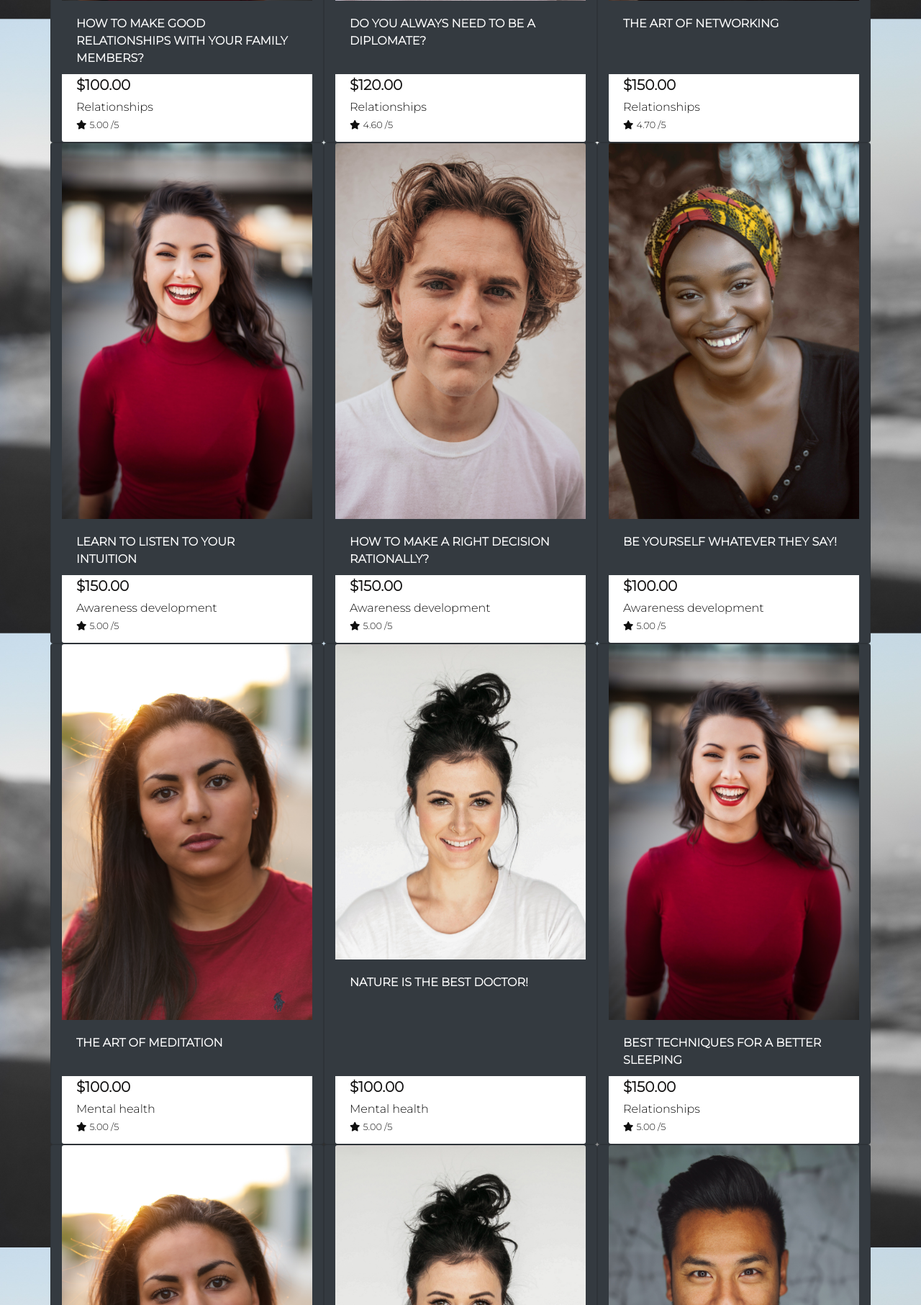
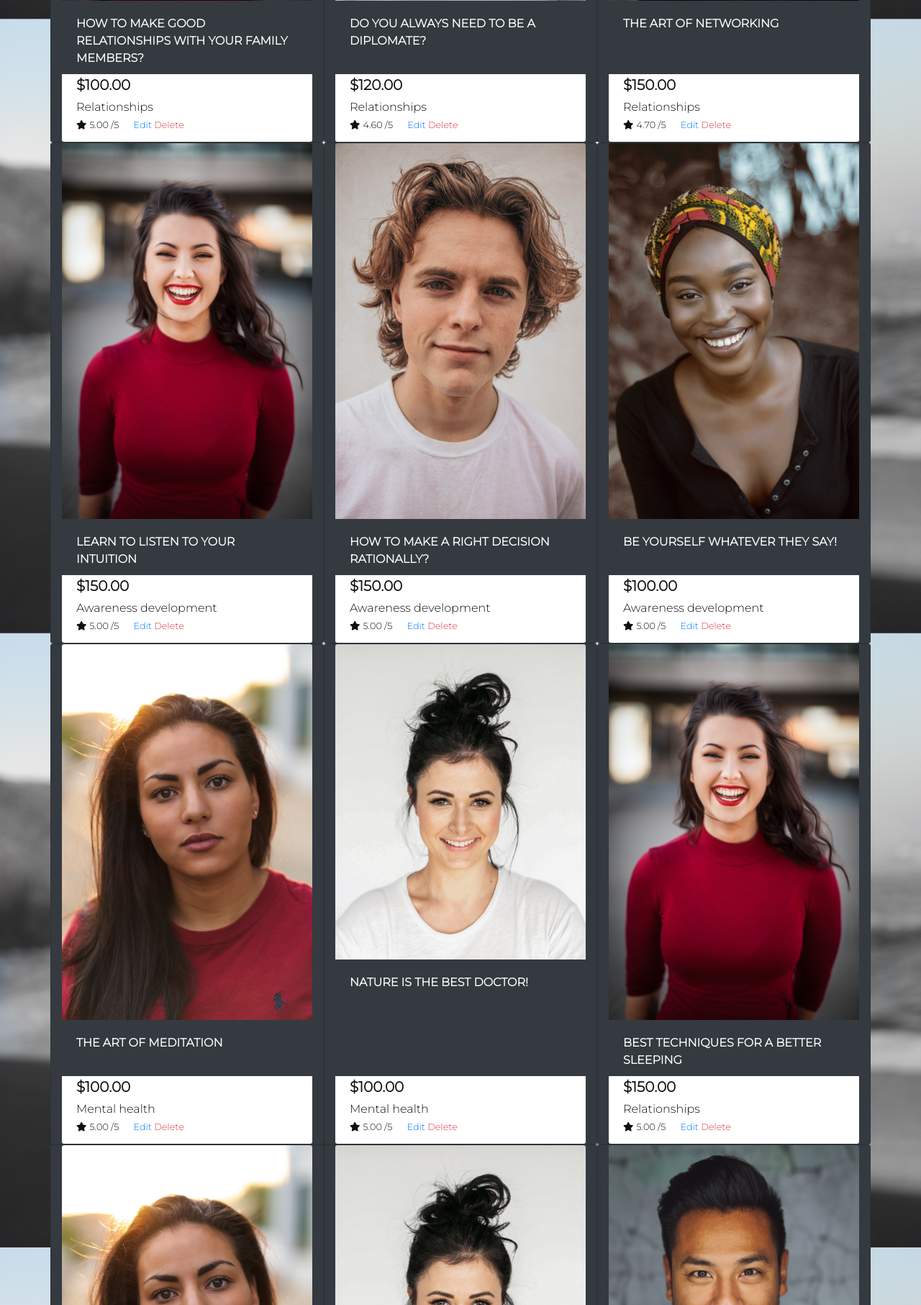
Before and after one commit to Diolg/life-maker, a Django app: page /products/ in a window 1280 px wide. Shown: the part 827-2640 px from the top of the page at 72% size. Run offline with Django 3.2, Linux system fonts and the light colour scheme; the visitor is signed in with stand-in values (Sample User, id 1); data comes from the database, SQL or seed files in the repository; some libraries are stand-ins or nearby versions.

Commit message:
Add deleting product functionality

```diff
--- a/products/templates/products/sessions.html
+++ b/products/templates/products/sessions.html
@@ -47,6 +47,12 @@
                                             {% if product.rating %}
                                                 <small class="details"><i class="fas fa-star mr-1"></i>{{ product.rating }} /5</small>
                                             {% endif %}
+                                            {% if request.user.is_superuser %}
+                                                <small class="ml-3">
+                                                    <a href="{% url 'edit_product' product.id %}">Edit</a>
+                                                    <a class="text-danger" href="{% url 'delete_product' product.id %}">Delete</a>
+                                                </small>
+                                            {% endif %}
                                         </div>
                                     </div>
                                 </div>
--- a/products/urls.py
+++ b/products/urls.py
@@ -6,4 +6,5 @@ urlpatterns = [
     path('<int:product_id>/', views.session_detail, name='session_detail'),
     path('add/', views.add_product, name='add_product'),
     path('edit/<int:product_id>/', views.edit_product, name='edit_product'),
+    path('delete/<int:product_id>/', views.delete_product, name='delete_product'),
 ]
--- a/products/views.py
+++ b/products/views.py
@@ -76,9 +76,9 @@ def add_product(request):
     if request.method == 'POST':
         form = ProductForm(request.POST, request.FILES)
         if form.is_valid():
-            form.save()
+            product = form.save()
             messages.success(request, 'Successfully added product!')
-            return redirect(reverse('add_product'))
+            return redirect(reverse('session_detail', args=[product.id]))
         else:
             messages.error(request, 'Failed to add product. Please ensure the form is valid.')
     else:
@@ -114,3 +114,10 @@ def edit_product(request, product_id):
     }
 
     return render(request, template, context)
+
+def delete_product(request, product_id):
+    """ Delete a product from the store """
+    product = get_object_or_404(Product, pk=product_id)
+    product.delete()
+    messages.success(request, 'Product deleted!')
+    return redirect(reverse('products'))
```
Also changed, not shown: products/templates/products/session_detail.html (+7 -0 lines).
